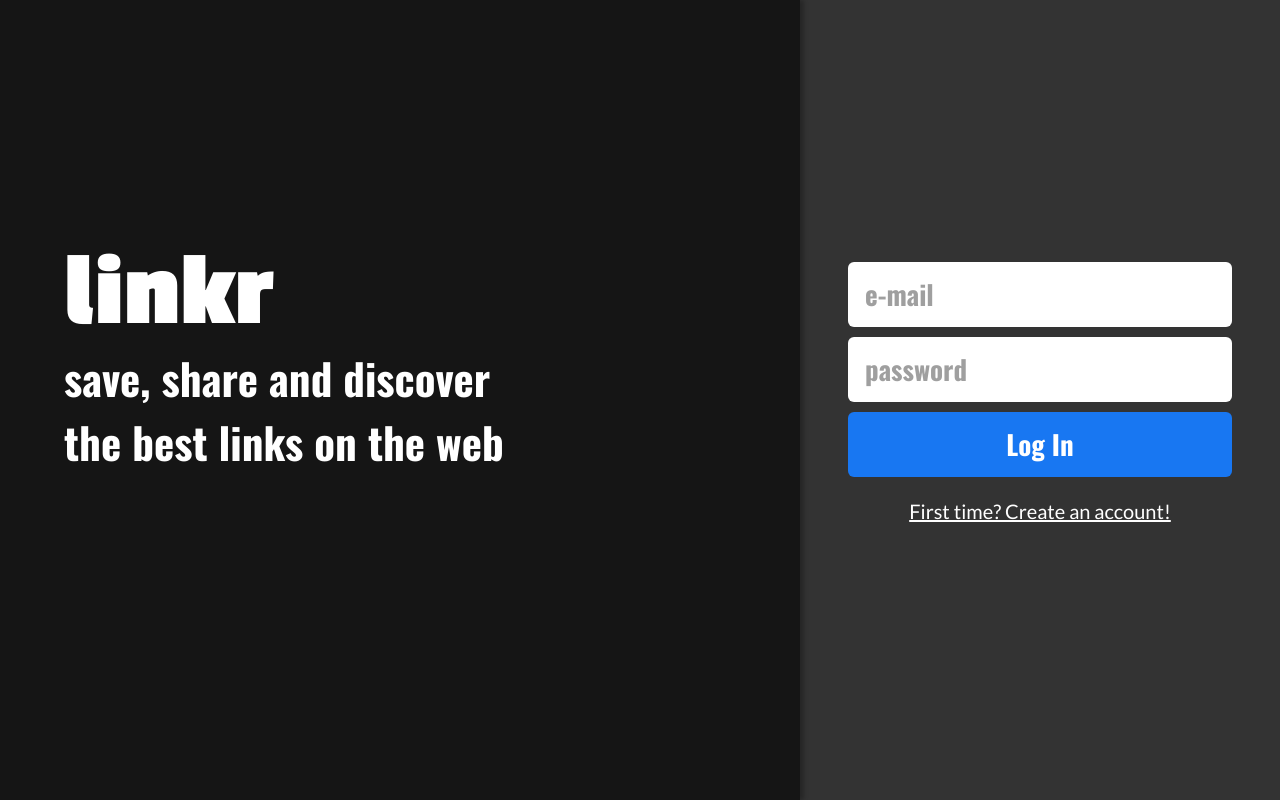
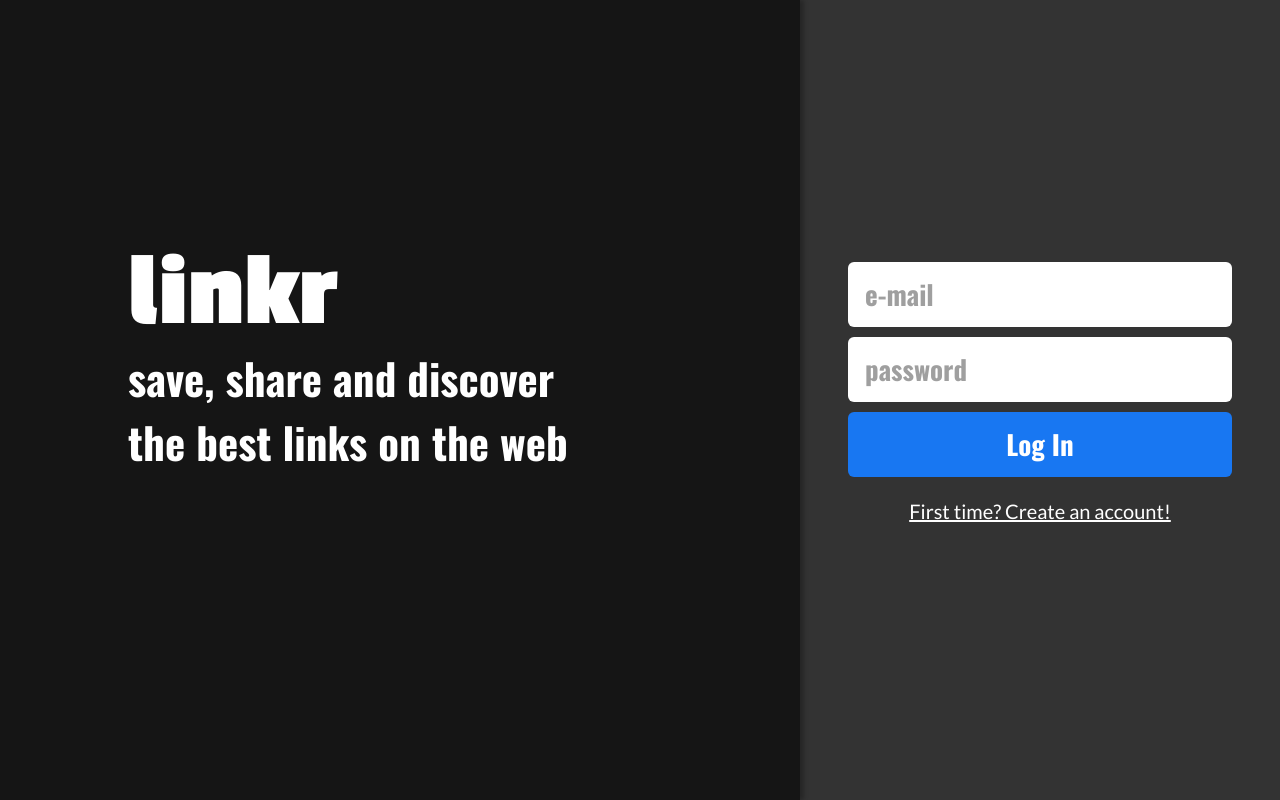
Before and after one commit to cybalencar96/linkr-front, a React (Create React App) app: page / in a window 1280 px wide. Built offline with nearby package versions, Linux system fonts and the light colour scheme.

Commit message:
Corrigido distancia entre a logo e borda do display

```diff
--- a/src/components/shared/FrontPages/FrontPageLogoBox.js
+++ b/src/components/shared/FrontPages/FrontPageLogoBox.js
@@ -26,7 +26,7 @@ const BlackLogoSpace = styled.div`
 `;
 
 const LogoTextBox = styled.div`
-    margin: 30vh 8%;
+    margin: 30vh 16%;
     width: 442px;
     @media (max-width: 992px){
         margin: 10px 0;
```
